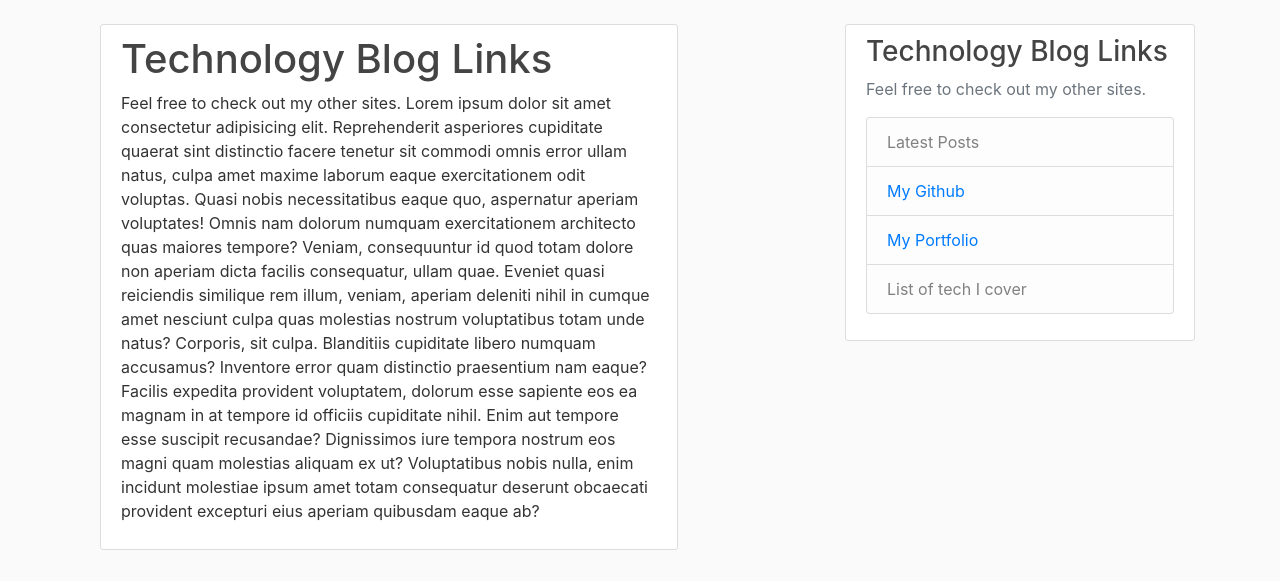
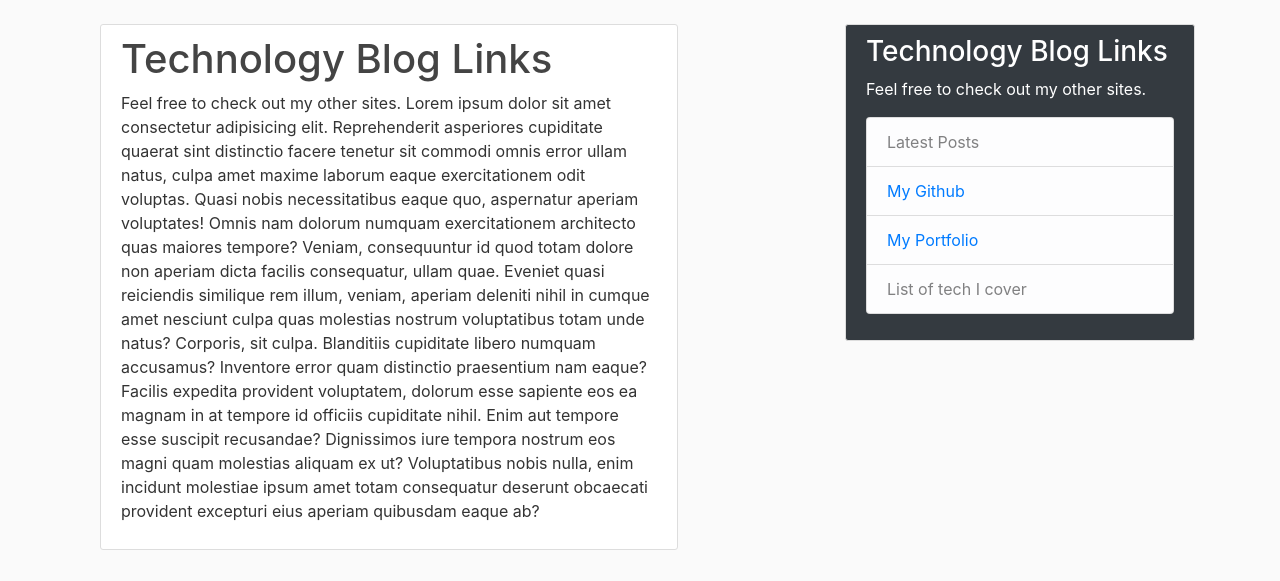
Before and after one commit to dmitriyz718/djangoblog, a Django app: page /about/ in a window 1280 px wide. Shown: the part 56-637 px from the top of the page. Run offline with Django 3.2, Linux system fonts and the light colour scheme; some libraries are stand-ins or nearby versions.

Commit message:
changed up some bootstrap styling to links box

```diff
--- a/blog/static/blog/main.css
+++ b/blog/static/blog/main.css
@@ -13,7 +13,7 @@ ul {
 }
 
 .bg-steel {
-    background-color: #5f788a;
+    background-color: #0691f5;
 }
 
 .site-header .navbar-nav .nav-link {
--- a/blog/templates/blog/headers.html
+++ b/blog/templates/blog/headers.html
@@ -60,9 +60,9 @@
           {% block content %}{% endblock %}
         </div>
         <div class="col-md-4">
-          <div class="content-section">
-            <h3>Technology Blog Links</h3>
-            <p class='text-muted'>Feel free to check out my other sites.
+          <div class="content-section bg-dark">
+            <h3 class="text-white">Technology Blog Links</h3>
+            <p class="text-white">Feel free to check out my other sites.
             <ul class="list-group">
               <li class="list-group-item list-group-item-light">Latest Posts</li>
               <li class="list-group-item list-group-item-light"><a href="https://github.com/dmitriyz718" target="_blank">My Github</a></li>
```
